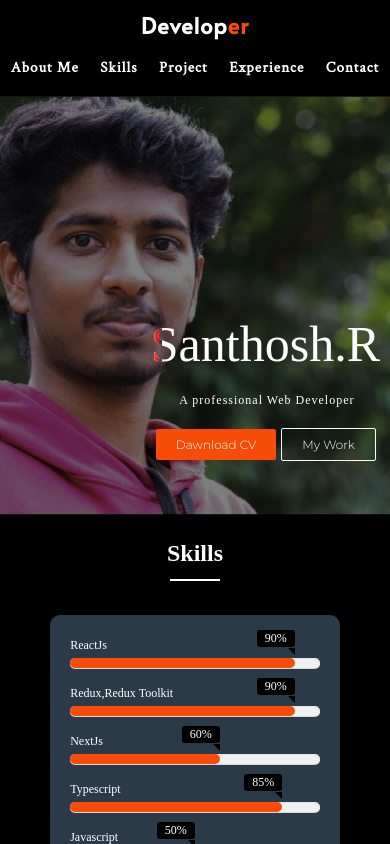
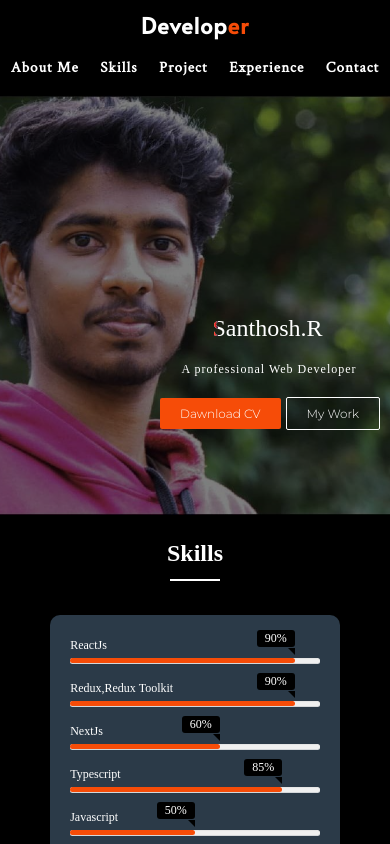
Before and after one commit to santhu434/Portfolio, a React (Create React App) app: page / in a window 390 px wide. Shown: the top 844 px of the page. Built offline with nearby package versions, Linux system fonts and the light colour scheme.

Commit message:
css added

```diff
--- a/src/components/Experiencecontainer/exp.css
+++ b/src/components/Experiencecontainer/exp.css
@@ -322,7 +322,7 @@
     font-size: 24px;
   }
   .sectionClass{
-    padding-top:15px;
+    padding-top:40px;
   }
   .cbp_tmtimeline>li .cbp_tmicon {
     width: 50px;
--- a/src/components/Skillcontainer/pulse.css
+++ b/src/components/Skillcontainer/pulse.css
@@ -172,4 +172,7 @@ width: 500px;
   .skill-bars .bar .info span {
     font-size: 12px;
   }
+  .skill-bars .bar .progress-line{
+    height: 5px;
+  }
 }
--- a/src/components/Topcontent/cvbutton.css
+++ b/src/components/Topcontent/cvbutton.css
@@ -44,3 +44,13 @@
         width: 0;
       }
     }
+    @media (max-width: 420px) {
+      .container{
+        display: flex;
+        align-items: center;
+        justify-content: center;
+        .text{
+          font-size: 24px;
+        }
+      }
+    }
```
